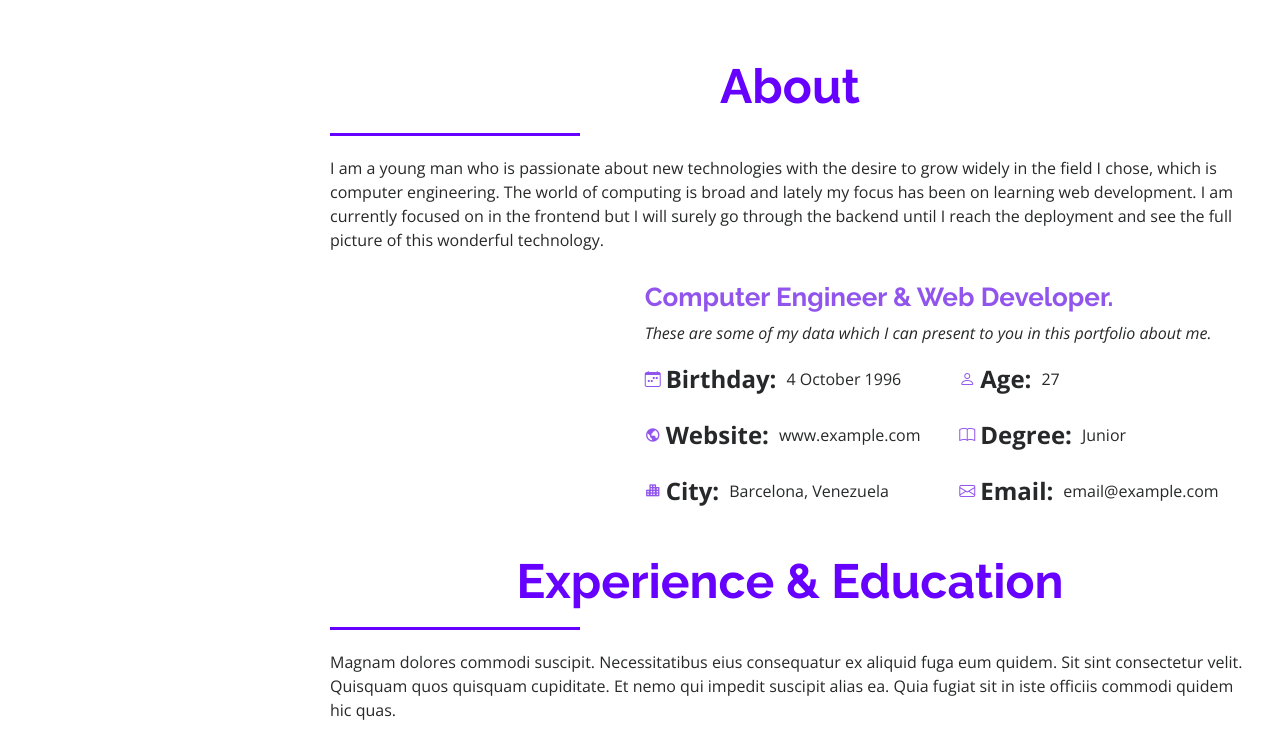
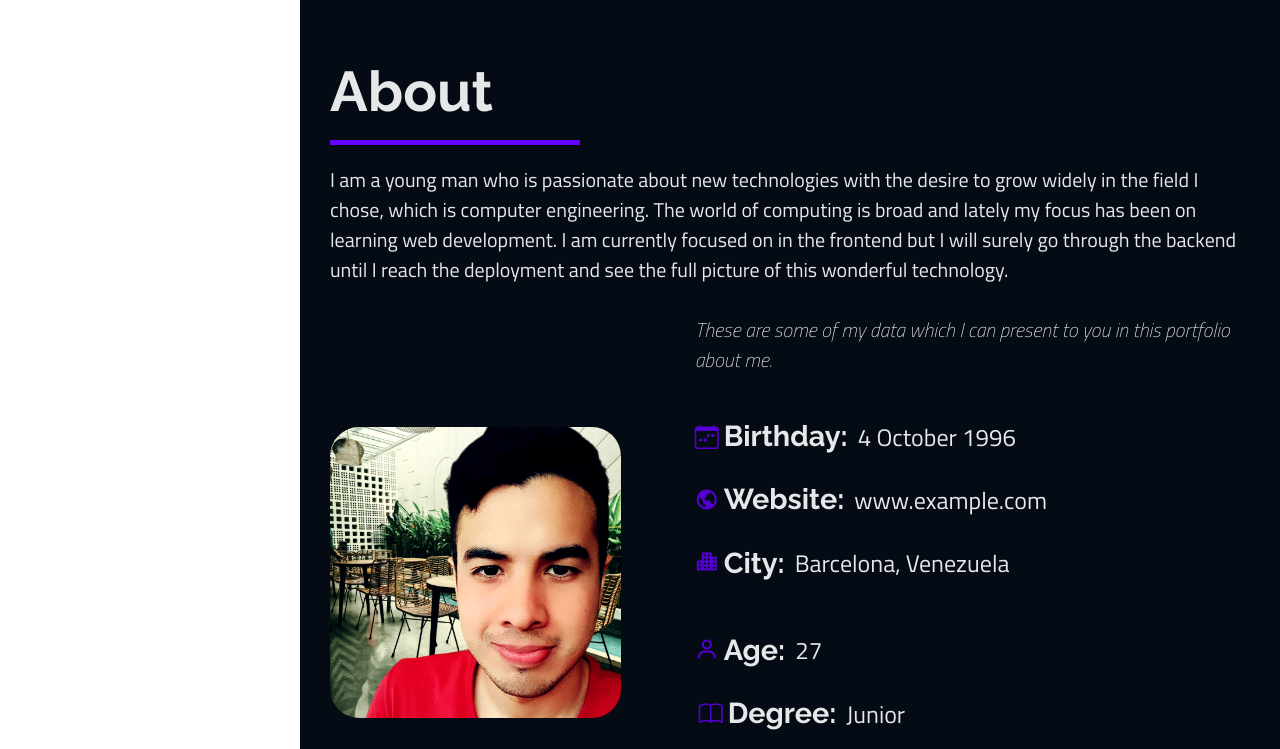
Before and after one commit to Josubaze/portafolio, a plain HTML site: page index.html in a window 1280 px wide. Shown: the part 802-1551 px from the top of the page. Drawn offline with nearby package versions, Linux system fonts and the light colour scheme.

Commit message:
primera parte del about me

```diff
--- a/assets/css/style.css
+++ b/assets/css/style.css
@@ -1,15 +1,16 @@
   :root{
     --violet : #6600FF ;
-    --violet-opa: #5b00e4ab;
+    --violet-opa: #5800dbf5;
     --dark-shadow: #040b14;
+    --white-light: #ffffffe6;
   }
 
   /*--------------------------------------------------------------
   # General
   --------------------------------------------------------------*/
 body {
-    font-family: "Open Sans", sans-serif;
-    color: #272829;
+    font-family: "Titillium Web", "Open Sans", sans-serif;
+    color:var(--white-light)
   }
 
   a {
@@ -48,13 +49,12 @@ section {
 }
 
 .section-title h2 {
-  font-size: 48px;
+  font-size: 3.5rem;
   font-weight: bold;
   margin-bottom: 20px;
   padding-bottom: 20px;
   position: relative;
-  color: var(--violet);
-  text-align: center;
+  color:var(--white-light);
 }
 
 .section-title h2::after {
@@ -62,10 +62,9 @@ section {
   position: absolute;
   display: block;
   width: 250px;
-  height: 3px;
+  height: 5px;
   background: var(--violet) ;
   bottom: 0;
-  text-align: center;
 }
 
 .section-title p {
@@ -94,7 +93,7 @@ section {
   }
 
   #header .profile h1 {
-    font-size: 24px;
+    font-size: 1.5rem;
     margin: 0;
     padding: 0;
     font-weight: 600;
@@ -110,7 +109,7 @@ section {
   }
 
   #header .profile .social-links a {
-    font-size: 18px;
+    font-size: 1.15;
     display: inline-block;
     background: #212431;
     color: #fff;
@@ -162,7 +161,7 @@ section {
 --------------------------------------------------------------*/
 /* Desktop Navigation */
 .nav-menu {
-  padding: 10px 0 0 0;
+  padding: 30px 0 0 0;
   margin-left: 30px;
 }
 
@@ -184,12 +183,12 @@ section {
   color: #a8a9b4;
   padding: 12px 15px;
   margin-bottom: 8px;
-  font-size: 19px;
+  font-size: 1rem;
 }
 
 .nav-menu a i,
 .nav-menu a:focus i {
-  font-size: 24px;
+  font-size: 1.5rem;
   padding-right: 8px;
   color: #6f7180;
 }
@@ -268,7 +267,7 @@ section {
 
 #hero h1 {
   margin: 0 0 10px 0;
-  font-size: 64px;
+  font-size: 4rem;
   font-weight: 700;
   line-height: 56px;
   color: #fff;
@@ -277,7 +276,7 @@ section {
 #hero p {
   color: #fff;
   margin-bottom: 50px;
-  font-size: 26px;
+  font-size: 1.6rem;
   font-family: "Poppins", sans-serif;
 }
 
@@ -310,10 +309,8 @@ section {
 /*--------------------------------------------------------------
 # About
 --------------------------------------------------------------*/
-.about .content h3 {
-  font-weight: 700;
-  font-size: 26px;
-  color: var(--violet-opa);
+.about{
+  background: var(--dark-shadow)
 }
 
 .about .content ul {
@@ -322,24 +319,69 @@ section {
 }
 
 .about .content ul li {
-  margin-bottom: 20px;
+  margin-bottom: 65px;
   display: flex;
   align-items: center;
 }
 
 .about .content ul strong {
   margin-right: 10px;
+  color: var(--white-light);
+  font-size: 2rem;
+  font-family: "Raleway";
+
 }
 
 .about .content ul i {
-  font-size: 16px;
+  font-size: 1rem;
   margin-right: 5px;
   color: var(--violet-opa);
   line-height: 0;
 }
+.about .content ul li i {
+  font-size: 3rem;
+}
 
+.about .content ul li span {
+  font-size: 1.5rem;
+}
 .about .content p:last-child {
   margin-bottom: 0;
+}
+
+@media (min-width: 992px) and (max-width: 1400px) {
+  .about .img-profile-about {
+    margin-top: 7rem !important;
+    border-radius: 10% !important;
+  }
+
+  .about .content p{
+    margin-left: 50px;
+  }
+
+  .about .content ul li {
+    margin-bottom: 20px;
+    margin-left: 50px
+  }
+}
+
+@media (max-width: 1400px) {
+  .about .content ul li i {
+    font-size: 1.5rem
+  }
+
+  .about .content ul i {
+    font-size: 2rem;
+
+  }
+
+  .about .content ul strong {
+    font-size: 1.8rem;
+
+  }
+  .about .content ul li {
+    margin-bottom: 20px;
+  }
 }
 
 
@@ -358,20 +400,15 @@ section {
   background: var(--dark-shadow);
 }
 
-#footer .copyright {
+#footer * {
   text-align: center;
-}
-
-#footer .credits {
-  padding-top: 5px;
-  text-align: center;
-  font-size: 13px;
+  font-size: 0.6rem;
   color: #eaebf0;
 }
 
 #footer .my-logo{
-  width: 30px;
-  height: 30px;
+  width: 25px;
+  height: 25px;
 }
 
 @media (max-width: 1199px) {
--- a/index.html
+++ b/index.html
@@ -8,7 +8,9 @@
 
     <!-- Google Fonts -->
     <link href="https://fonts.googleapis.com/css?family=Open+Sans:300,300i,400,400i,600,600i,700,700i|Raleway:300,300i,400,400i,500,500i,600,600i,700,700i|Poppins:300,300i,400,400i,500,500i,600,600i,700,700i" rel="stylesheet">
-
+    <link rel="preconnect" href="https://fonts.googleapis.com">
+    <link rel="preconnect" href="https://fonts.gstatic.com" crossorigin>
+    <link href="https://fonts.googleapis.com/css2?family=Titillium+Web:ital,wght@0,400;1,200&display=swap" rel="stylesheet">
 
     <!-- Boxicons CSS -->
     <link href='https://unpkg.com/boxicons@2.1.4/css/boxicons.min.css' rel='stylesheet'>
@@ -33,7 +35,7 @@
 
           <div class="profile">
             <img src="assets/img/profile-img.png" alt="" class="img-fluid rounded-circle">
-            <h1 class="text-light"><a href="index.html">Josue Baez</a></h1>
+            <h1 class="text-light fs-3"><a href="index.html">Josue Baez</a></h1>
             <div class="social-links mt-3 text-center">
               <a href="#" class="google-plus"><i class="bx bxl-skype"></i></a>
               <a href="#" class="github"><i class='bx bxl-github'></i></a>
@@ -72,31 +74,31 @@
 
         <div class="section-title">
           <h2>About</h2>
-          <p>I am a young man who is passionate about new technologies with the desire to grow widely in the field I chose, which is computer engineering. The world of computing is broad and lately my focus has been on learning web development. I am currently focused on in the frontend but I will surely go through the backend until I reach the deployment and see the full picture of this wonderful technology.</p>
+          <p class="fs-5">I am a young man who is passionate about new technologies with the desire to grow widely in the field I chose, which is computer engineering. The world of computing is broad and lately my focus has been on learning web development. I am currently focused on in the frontend but I will surely go through the backend until I reach the deployment and see the full picture of this wonderful technology.</p>
         </div>
 
         <div class="row">
-          <div class="col-lg-4" data-aos="fade-right">
-            <img src="assets/img/profile-img.jpg" class="img-fluid" alt="">
+          <div class="col-lg-4">
+            <img src="./assets/img/profilebg-img.png" class="img-profile-about img-fluid rounded-4" alt="my-img">
           </div>
           <div class="col-lg-8 pt-4 pt-lg-0 content" >
-            <h3>Computer Engineer &amp; Web Developer.</h3>
-            <p class="fst-italic">
+
+            <p class="fst-italic fs-5">
               These are some of my data which I can present to you in this portfolio about me.
             </p>
-            <div class="row">
-              <div class="col-lg-6">
+            <div class="row row-cols-1 row-cols-xxl-2">
+              <div class="col pt-4">
                 <ul>
-                  <li><i class="bi bi-calendar-week"></i></i> <strong class="fs-4">Birthday:</strong> <span>4 October 1996</span></li>
-                  <li><i class='bx bx-world'></i><strong class="fs-4">Website:</strong> <span>www.example.com</span></li>
-                  <li><i class='bx bxs-city' ></i><strong class="fs-4">City:</strong> <span>Barcelona, Venezuela</span></li>
+                  <li><i class="bi bi-calendar-week "></i> <strong>Birthday:</strong> <span>4 October 1996</span></li>
+                  <li><i class='bx bx-world' ></i><strong >Website:</strong> <span>www.example.com</span></li>
+                  <li><i class='bx bxs-city' ></i><strong >City:</strong> <span>Barcelona, Venezuela</span></li>
                 </ul>
               </div>
-              <div class="col-lg-6">
-                <ul>
-                  <li><i class="bi bi-person"></i></i> <strong class="fs-4">Age:</strong> <span>27</span></li>
-                  <li><i class="bi bi-book"></i></i></i> <strong class="fs-4">Degree:</strong> <span>Junior</span></li>
-                  <li><i class="bi bi-envelope"></i></i></i> <strong class="fs-4">Email:</strong> <span>email@example.com</span></li>
+              <div class="col pt-4">
+                <ul >
+                  <li><i class='bx bx-user'></i> <strong>Age:</strong> <span>27</span></li>
+                  <li><i class="bi bi-book ms-1"></i> <strong>Degree:</strong> <span>Junior</span></li>
+                  <li><i class="bi bi-envelope ms-1"></i> <strong>Email:</strong> <span>email@example.com</span></li>
                 </ul>
               </div>
             </div>
@@ -104,12 +106,13 @@
         </div>
 
         <!-- EXPERIENCE & EDUCATION -->
-        <div class="section-title mt-4">
-          <h2>Experience & Education</h2>
-          <p>Magnam dolores commodi suscipit. Necessitatibus eius consequatur ex aliquid fuga eum quidem. Sit sint consectetur velit. Quisquam quos quisquam cupiditate. Et nemo qui impedit suscipit alias ea. Quia fugiat sit in iste officiis commodi quidem hic quas.</p>
-        </div>
+        <div class="row mt-4">
 
-        <div class="row">
+          <div class="col">
+            <h2>Experience &amp; Education</h2>
+            <p>Magnam dolores commodi suscipit. Necessitatibus eius consequatur ex aliquid fuga eum quidem. Sit sint consectetur velit. Quisquam quos quisquam cupiditate. Et nemo qui impedit suscipit alias ea. Quia fugiat sit in iste officiis commodi quidem hic quas.</p>
+          </div>
+
           <div class="col-lg-4" data-aos="fade-right">
             <img src="assets/img/profile-img.jpg" class="img-fluid" alt="">
           </div>
```
Also changed, not shown: assets/img/profile-img.png, assets/img/profilebg-img.png (added).
